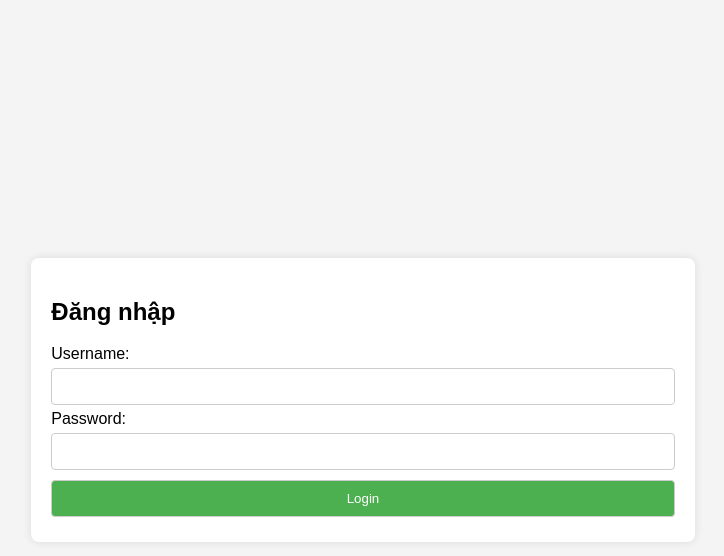
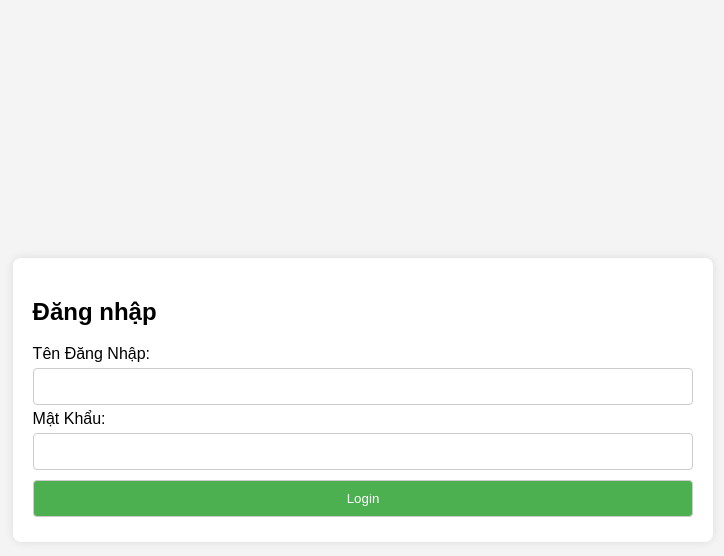
Before and after one commit to hovinh414/KiemTraCongCu, a PHP site: page / in a window 1280 px wide. Shown: the top 556 px of the page, without its empty margins (277-1001 px from the left). Run offline with PHP 8.4, Linux system fonts and the light colour scheme.

Commit message:
change label username and password

```diff
--- a/index.php
+++ b/index.php
@@ -43,9 +43,9 @@
 <div class="login-container">
     <h2>Đăng nhập</h2>
     <form action="login.php" method="post">
-        <label for="username">Username:</label>
+        <label for="username">Tên Đăng Nhập:</label>
         <input type="text" id="username" name="username" required>
-        <label for="password">Password:</label>
+        <label for="password">Mật Khẩu:</label>
         <input type="password" id="password" name="password" required>
         <input type="submit" value="Login">
     </form>
```
